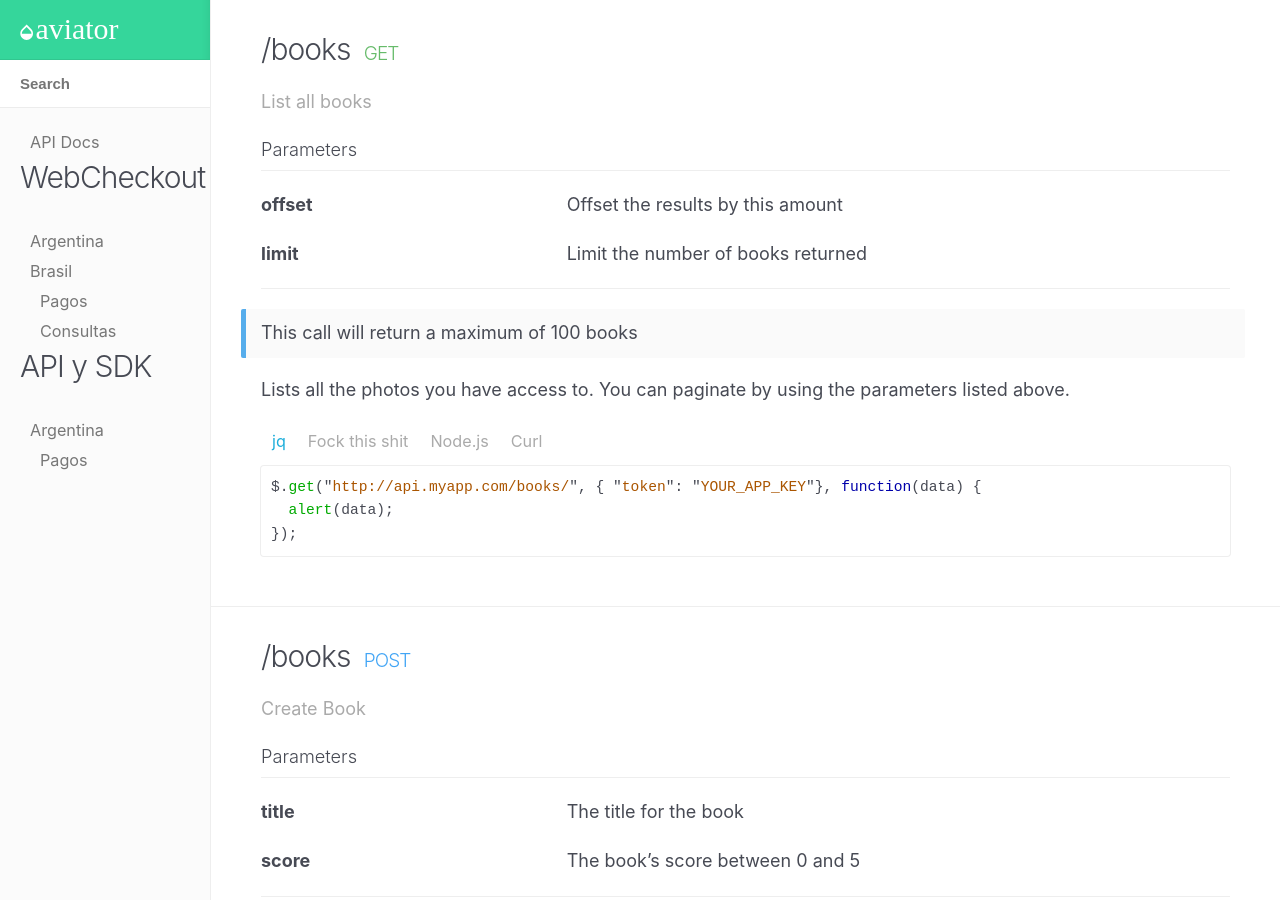
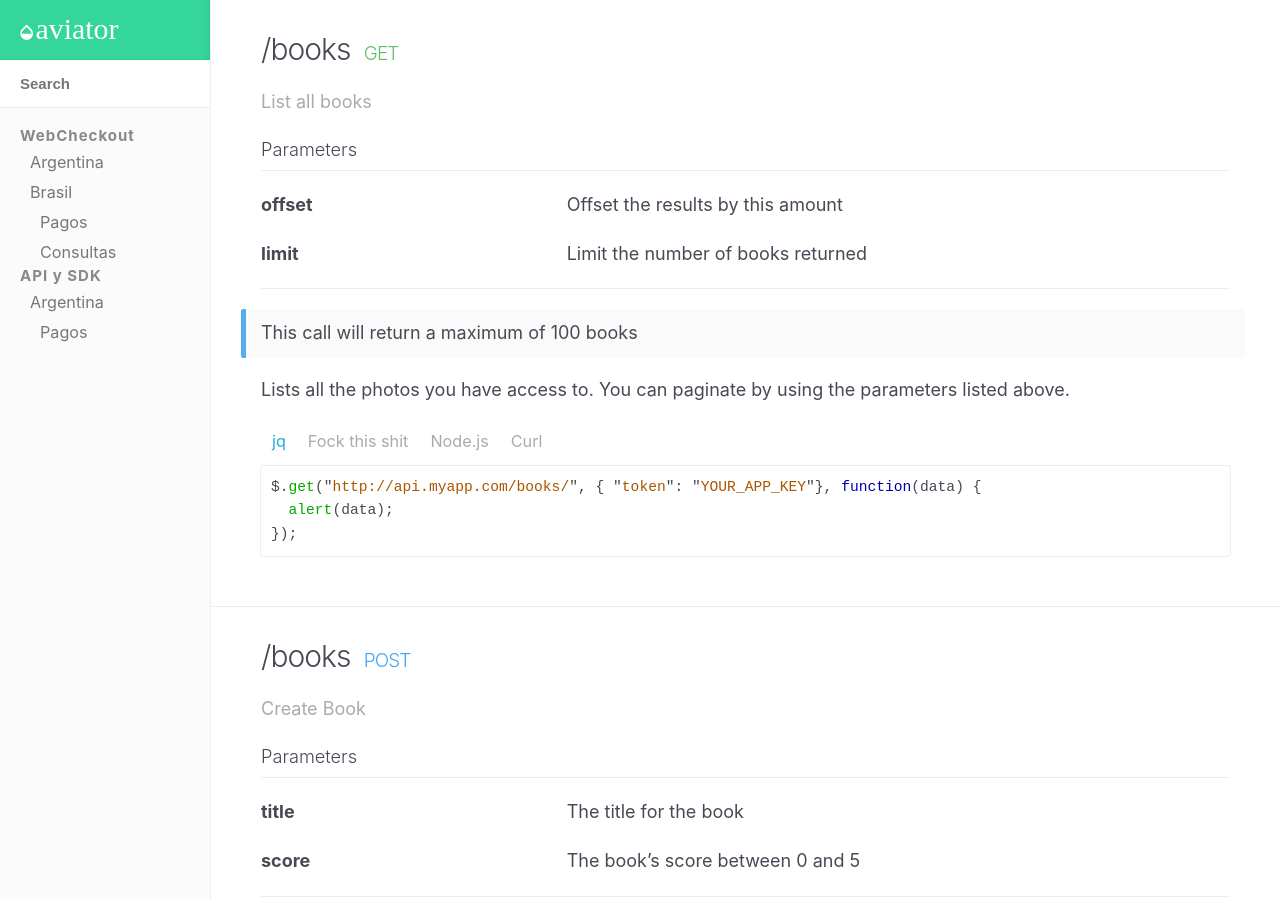
Before and after one commit to developers-payu-latam/developers-payu-latam-new-look, a Jekyll site: the page built from index.html, in a window 1280 px wide and 900 px high. Built offline with Jekyll 4.4.1, drawn with Linux system fonts in a browser that asks for light colours; nearby versions of some CDN libraries.

Commit message:
Modifying Sidebar Items
Adjusting titles

```diff
--- a/_includes/sidebar.html
+++ b/_includes/sidebar.html
@@ -1,13 +1,8 @@
 <div id="sidebar" class="sidebar">
-	<ul>
-		<li class="nav-item top-level {% if page.url == '/' %}current{% endif %}">
-			{% assign home = site.html_pages | where: 'url', '/' | first %}
-			<a href="/">{{ home.title }}</a>
-		</li>
-	</ul>
+
 	{% if site.data.directory.toc2[0] %}
 	  {% for item in site.data.directory.toc2 %}
-	    <h3>{{ item.title }}</h3>
+	    <h6><b>{{ item.title }}</b></h6>
 	      {% if item.subfolderitems[0] %}
 	        <ul>
 	          {% for entry in item.subfolderitems %}
```
